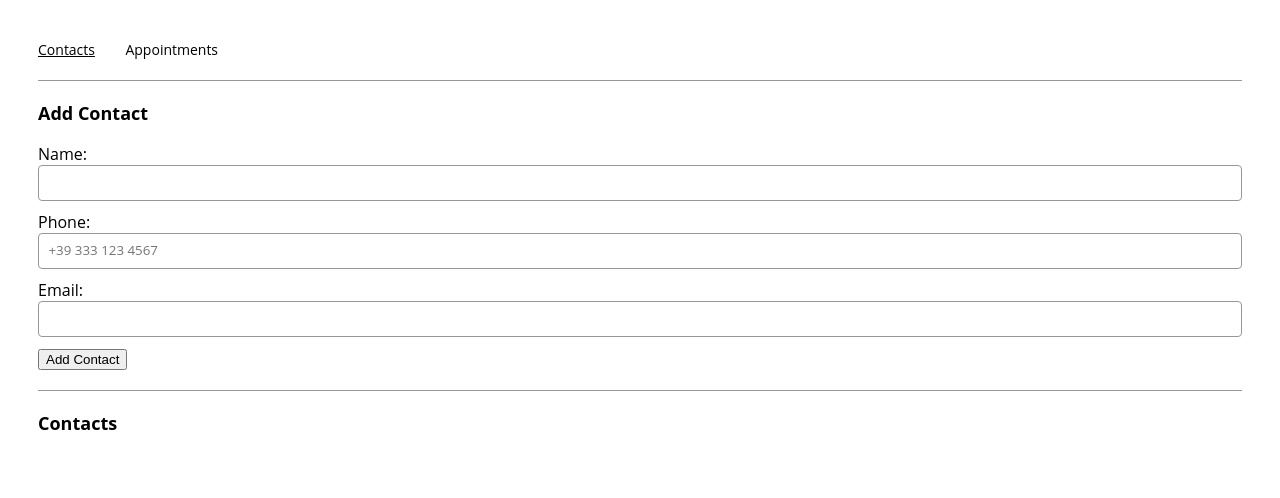
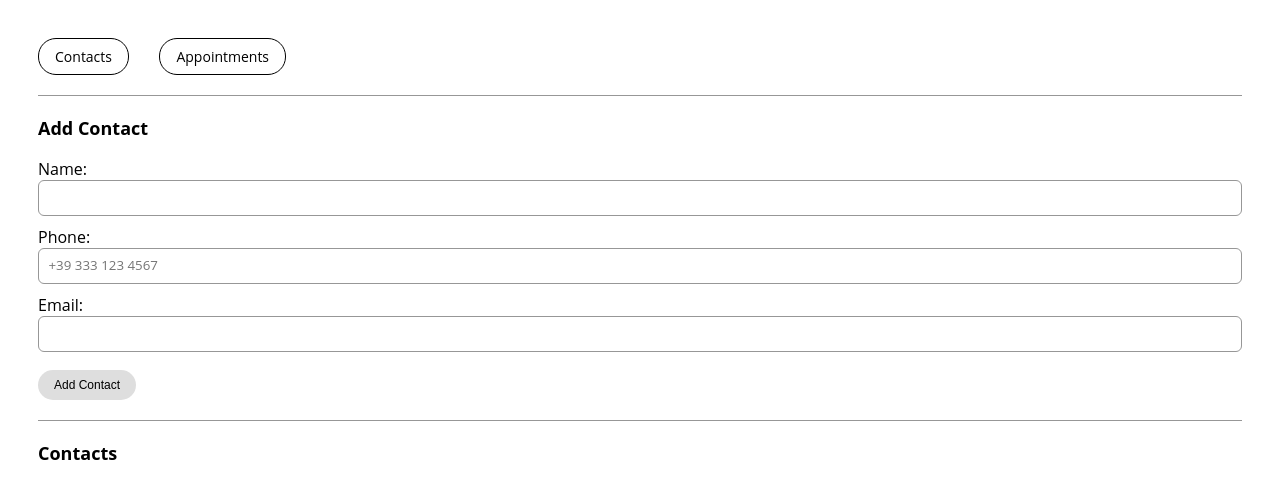
Before and after one commit to bindifilippo/appointment-planner, a React (Create React App) app: page /contacts in a window 1280 px wide. Shown: the top 498 px of the page. Built offline with nearby package versions, Linux system fonts and the light colour scheme.

Commit message:
UI improvement

```diff
--- a/public/index.css
+++ b/public/index.css
@@ -4,16 +4,27 @@
 }
 
 nav > a {
+  display: inline-block;
   font-style: normal;
-  font-weight: normal;
+  font-weight: 500;
   font-size: 14px;
   color: #000000;
+
+  padding: 8px 16px;
   margin-right: 30.5px;
-  text-decoration-line: none;
+
+  text-decoration: none;
+  border-radius: 18px;
+  border: 1px solid #000000;
+
+  cursor: pointer;
+  transition: background-color 0.2s ease, transform 0.1s ease;
 }
 
-nav > a.active {
-  text-decoration-line: underline;
+
+nav > a:focus {
+  background-color: #dedede;
+  transform: scale(0.97);
 }
 
 nav {
@@ -30,8 +41,6 @@ h2 {
   margin-bottom: 18px;
 }
 
-section {
-}
 
 hr {
   border: none;
@@ -58,12 +67,32 @@ input[type="submit"] {
   cursor: pointer;
 }
 
+.button-add {
+  display: inline-block;
+  font-style: normal;
+  font-weight: 500;
+  font-size: 12px;
+  color: #000000;
+
+  padding: 8px 16px;
+  margin-right: 30.5px;
+  margin-top: 8px;
+
+  text-decoration: none;
+  border-radius: 18px;
+  border: 0px solid #000000;
+  background-color:#dedede;
+
+  cursor: pointer;
+  transition: background-color 0.2s ease, transform 0.1s ease;
+}
+
 input,
 select {
   font-family: "Open Sans", sans-serif;
   background: #ffffff;
   border: 1px solid #979797;
-  border-radius: 4px;
+  border-radius: 6px;
   padding: 7px 9.5px 9px 9.5px;
   outline: none;
   width: 100%;
@@ -81,6 +110,17 @@ select {
   font-weight: bold;
 }
 
+.tile-list {
+  display: grid;
+  grid-template-columns: repeat(auto-fill, minmax(320px, 1fr));
+  gap: 16px;
+}
+
 .tile-container {
+  max-width: 320px;
+  width: 100%;
   margin-bottom: 20px;
+  padding: 10px;
+  border-radius: 12px;
+  background-color: #f0efef;
 }
--- a/src/components/appointmentForm/AppointmentForm.js
+++ b/src/components/appointmentForm/AppointmentForm.js
@@ -63,7 +63,7 @@ export const AppointmentForm = ({
         />
       </label>
 
-      <button type="submit">Add Appointment</button>
+      <button type="submit" class="button-add">Add Appointment</button>
     </form>
   );
 };
--- a/src/components/contactForm/ContactForm.js
+++ b/src/components/contactForm/ContactForm.js
@@ -43,7 +43,7 @@ export const ContactForm = ({
         />
       </label>
 
-      <button type="submit">Add Contact</button>
+      <button type="submit" class="button-add">Add Contact</button>
     </form>
   );
 };
--- a/src/components/tileList/TileList.js
+++ b/src/components/tileList/TileList.js
@@ -36,7 +36,7 @@ const Tile = ({ name, description, onDelete }) => {
 // Componente TileList che mostra un array di tile
 export const TileList = ({ tiles }) => {
   return (
-    <div>
+    <div className="tile-list">
       {tiles.map((tile, index) => (
         <Tile
           key={index}
```
